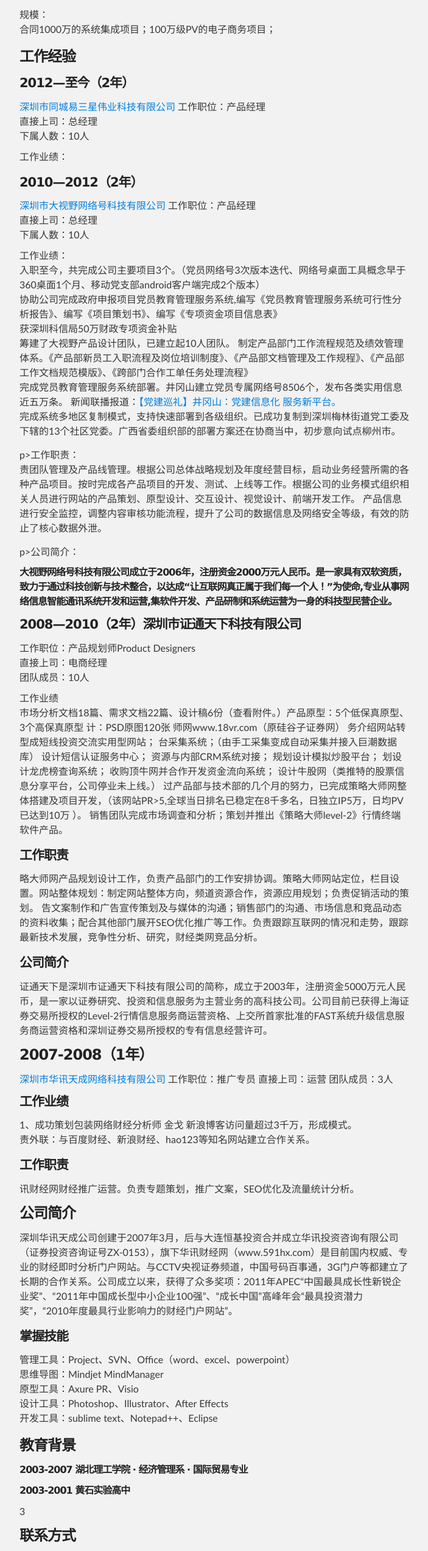
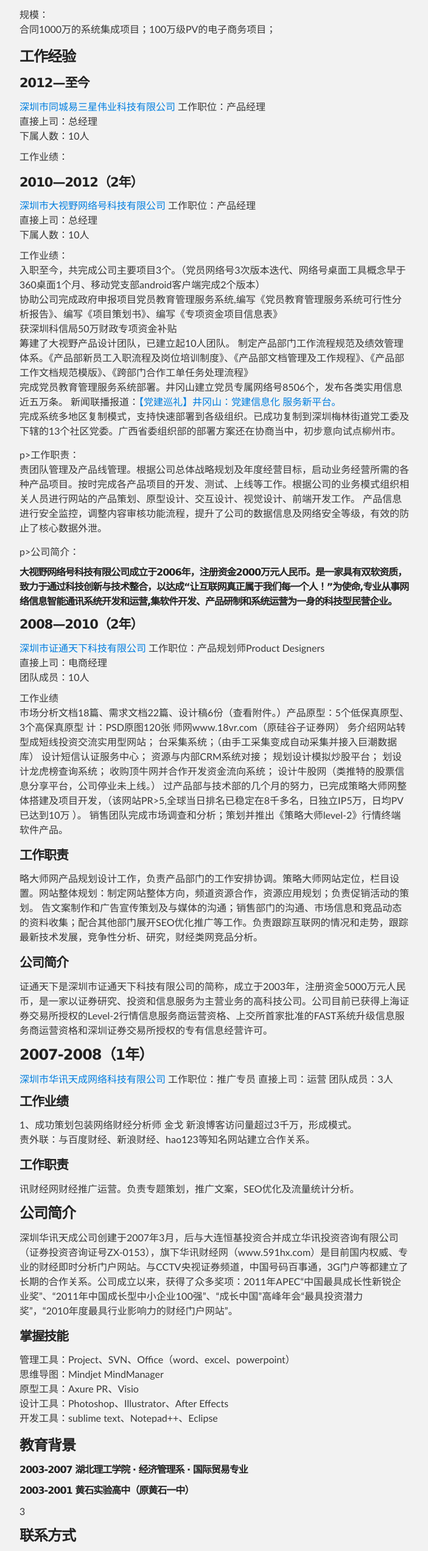
Before and after one commit to jimmylee9527/jimmylee9527.github.com, a plain HTML site: page index.html in a window 1280 px wide. Shown: the part 973-3517 px from the top of the page at 61% size, without its empty margins (288-991 px from the left). Drawn offline with Linux system fonts and the light colour scheme.

Commit message:
Update index.html

```diff
--- a/index.html
+++ b/index.html
@@ -53,11 +53,14 @@
 
 	<h3>工作经验</h3>
 
-	<h4>2012—至今（2年）</h4><a href="http://www.dld.com/">深圳市同城易三星伟业科技有限公司</a>
+	<h4>2012—至今</h4><a href="http://www.dld.com/">深圳市同城易三星伟业科技有限公司</a>
 	工作职位：产品经理<br/>
 	直接上司：总经理<br/>
 	下属人数：10人<br/>
 	<p>工作业绩：</br>
+	</p>
+
+
 	<h4>2010—2012（2年）</h4><a href="http://www.nsid.com/">深圳市大视野网络号科技有限公司</a>
 	工作职位：产品经理<br/>
 	直接上司：总经理<br/>
@@ -78,7 +81,7 @@
 	p>公司简介：</br>
 	<h6>大视野网络号科技有限公司成立于2006年，注册资金2000万元人民币。是一家具有双软资质，致力于通过科技创新与技术整合，以达成“让互联网真正属于我们每一个人！”为使命,专业从事网络信息智能通讯系统开发和运营,集软件开发、产品研制和系统运营为一身的科技型民营企业。</h6>
 
-	<h4>2008—2010（2年）深圳市证通天下科技有限公司</h4>
+	<h4>2008—2010（2年）</h4><a href="http://www.18vr.com/">深圳市证通天下科技有限公司</a>
 	工作职位：产品规划师Product Designers<br/>
 	直接上司：电商经理<br/>
 	团队成员：10人
@@ -130,8 +133,8 @@
 	</p>
 
 	<h3>教育背景</h3>
-	<h6>2003-2007  湖北理工学院 · 经济管理系 · 国际贸易专业</h6>
-	<h6>2003-2001  黄石实验高中</h6>
+	<a href="http://www.hbpu.edu.cn/"><h6>2003-2007  湖北理工学院 · 经济管理系 · 国际贸易专业</h6></a>
+	<a href="http://www.hssygz.com/"><h6>2003-2001  黄石实验高中（原黄石一中）</h6></a>
 3
 	<h3>联系方式</h3>
 
```
